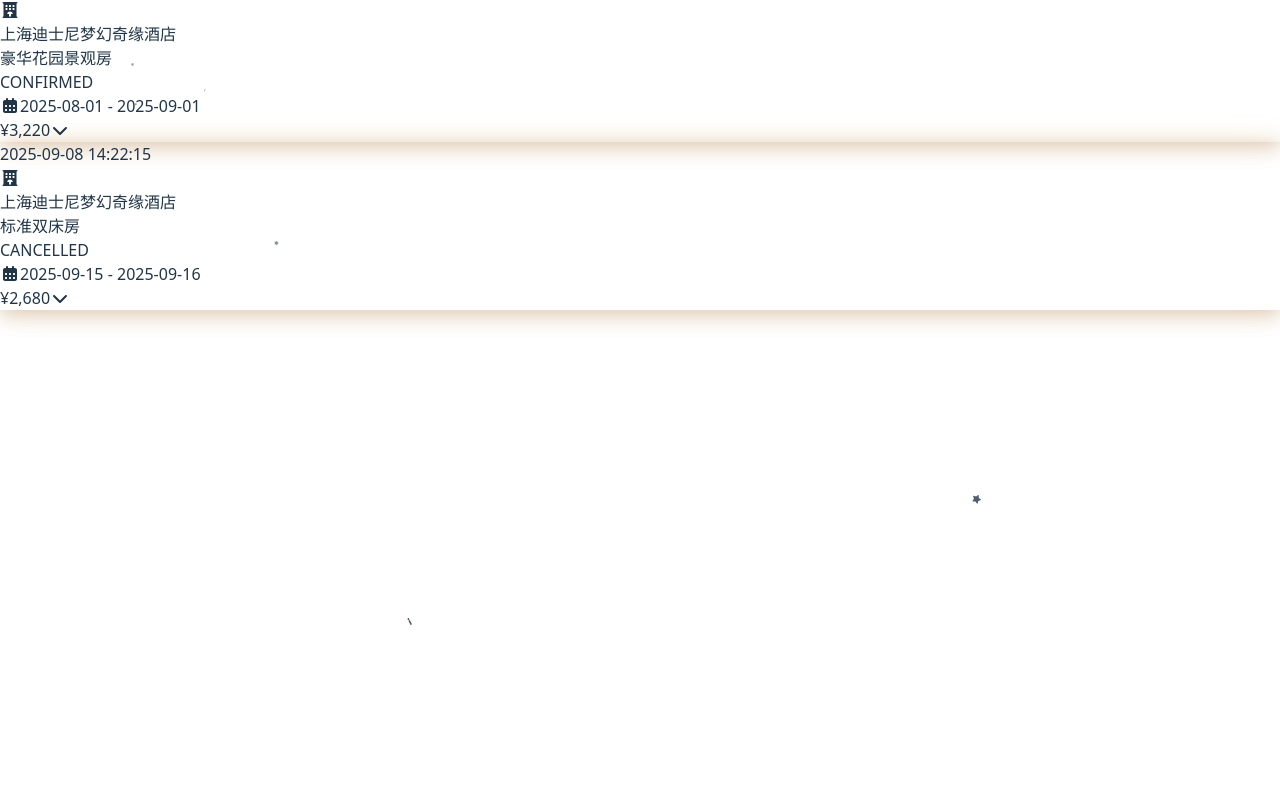
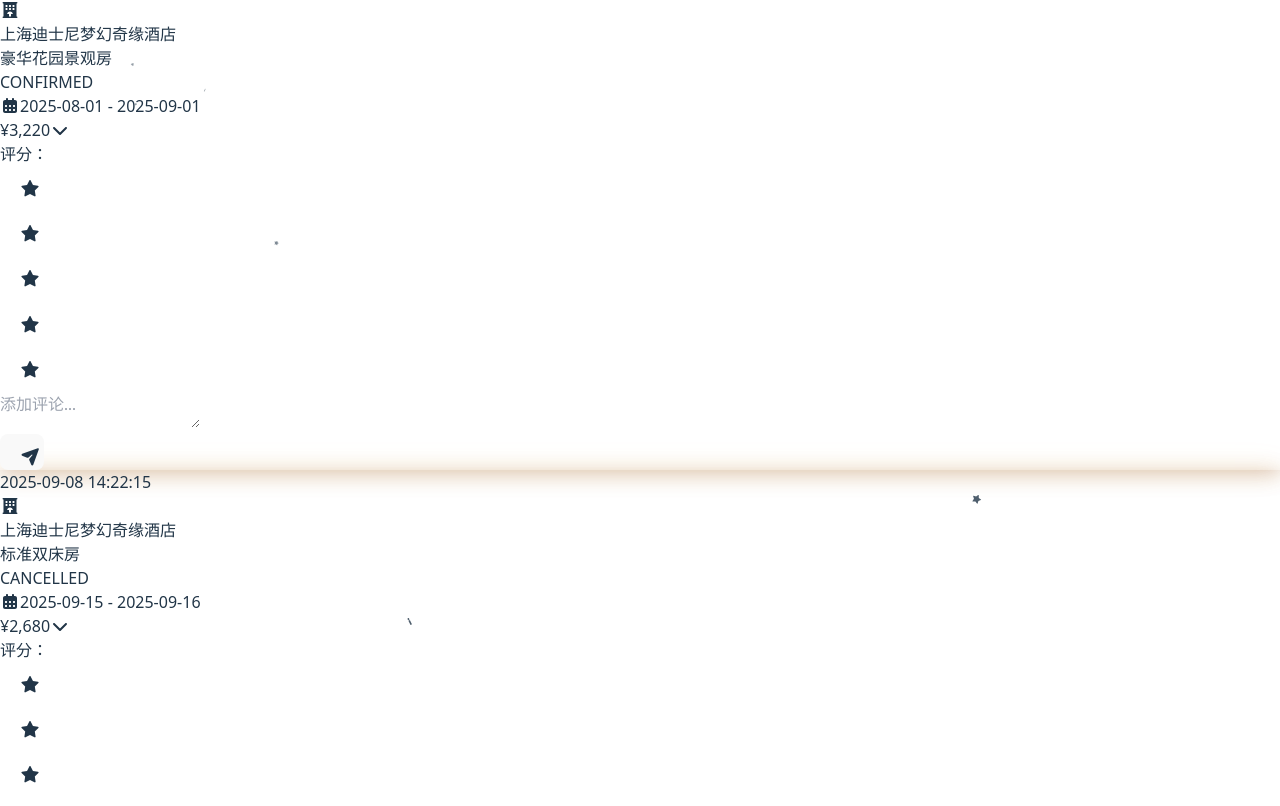
Before and after one commit to XOFJO/diseneyBookingFrontend, a React (Vite) app: page /order in a window 1280 px wide. Shown: the part 914-1720 px from the top of the page. Built offline with nearby package versions, Linux system fonts and the light colour scheme.

Commit message:
feat：实现星星打分

```diff
--- a/src/components/order/OrderCard.jsx
+++ b/src/components/order/OrderCard.jsx
@@ -1,10 +1,13 @@
 import React, { useState } from 'react';
 import { motion, AnimatePresence } from 'framer-motion';
 import { FontAwesomeIcon } from '@fortawesome/react-fontawesome';
-import { faHotel, faCalendarAlt, faUser, faPhone, faBed, faFileText, faIdCard, faChevronDown, faChevronUp, faMagic } from '@fortawesome/free-solid-svg-icons';
+import { faHotel, faCalendarAlt, faUser, faPhone, faBed, faFileText, faIdCard, faChevronDown, faChevronUp, faMagic, faPaperPlane, faStar } from '@fortawesome/free-solid-svg-icons';
 
 function OrderCard({ order, index }) {
     const [isExpanded, setIsExpanded] = useState(false);
+    const [comment, setComment] = useState('');
+    const [rating, setRating] = useState(0);
+    const [hoverRating, setHoverRating] = useState(0);
 
     const getStatusColor = (status) => {
         switch (status) {
@@ -15,6 +18,40 @@
             default:
                 return 'text-yellow-400 bg-yellow-400/20 border-yellow-400/30';
         }
+    };
+
+    const handleSendComment = () => {
+        if (comment.trim()) {
+            // 这里可以添加发送评论的逻辑
+            console.log('发送评论:', comment, '评分:', rating, '订单ID:', order.orderId);
+            setComment(''); // 清空输入框
+            setRating(0); // 清空评分
+        }
+    };
+
+    const handleKeyPress = (e) => {
+        if (e.key === 'Enter' && !e.shiftKey) {
+            e.preventDefault();
+            handleSendComment();
+        }
+    };
+
+    const handleStarHover = (starIndex, event) => {
+        const rect = event.target.getBoundingClientRect();
+        const x = event.clientX - rect.left;
+        const width = rect.width;
+        const isLeftHalf = x < width / 2;
+        const rating = isLeftHalf ? starIndex - 0.5 : starIndex;
+        setHoverRating(rating);
+    };
+
+    const handleStarClick = (starIndex, event) => {
+        const rect = event.target.getBoundingClientRect();
+        const x = event.clientX - rect.left;
+        const width = rect.width;
+        const isLeftHalf = x < width / 2;
+        const newRating = isLeftHalf ? starIndex - 0.5 : starIndex;
+        setRating(newRating);
     };
 
     return (
@@ -134,6 +171,97 @@
                         </motion.div>
                     )}
                 </AnimatePresence>
+
+                {/* Comment Input - Always Visible */}
+                <div className="border-t border-yellow-400/20 mt-3 pt-3" onClick={(e) => e.stopPropagation()}>
+                    {/* Rating Section */}
+                    <div className="flex items-center space-x-2 mb-2">
+                        <span className="text-xs text-purple-200" style={{ fontFamily: 'Georgia, serif' }}>评分：</span>
+                        <div className="flex items-center space-x-1">
+                            {[1, 2, 3, 4, 5].map((starIndex) => {
+                                const currentRating = hoverRating || rating;
+                                const isFull = currentRating >= starIndex;
+                                const isHalf = currentRating >= starIndex - 0.5 && currentRating < starIndex;
+
+                                return (
+                                    <div key={starIndex} className="relative inline-block">
+                                        <motion.button
+                                            onClick={(e) => handleStarClick(starIndex, e)}
+                                            onMouseMove={(e) => handleStarHover(starIndex, e)}
+                                            onMouseLeave={() => setHoverRating(0)}
+                                            className="focus:outline-none bg-transparent border-none p-0 relative block"
+                                            whileHover={{ scale: 1.1 }}
+                                            whileTap={{ scale: 0.9 }}
+                                            style={{ background: 'none' }}
+                                        >
+                                            {/* Background star (gray) */}
+                                            <FontAwesomeIcon
+                                                icon={faStar}
+                                                className="text-sm text-gray-500 transition-colors duration-200 block"
+                                                style={{ background: 'transparent' }}
+                                            />
+
+                                            {/* Foreground star (yellow) - full or half */}
+                                            {(isFull || isHalf) && (
+                                                <FontAwesomeIcon
+                                                    icon={faStar}
+                                                    className="text-sm text-yellow-400 transition-colors duration-200 absolute inset-0"
+                                                    style={{
+                                                        background: 'transparent',
+                                                        clipPath: isHalf ? 'inset(0 50% 0 0)' : 'none'
+                                                    }}
+                                                />
+                                            )}
+                                        </motion.button>
+                                    </div>
+                                );
+                            })}
+                            {rating > 0 && (
+                                <span className="text-xs text-purple-200 ml-2" style={{ fontFamily: 'Georgia, serif' }}>
+                                    {rating.toFixed(1)}
+                                </span>
+                            )}
+                        </div>
+                    </div>
+
+                    {/* Comment Input */}
+                    <div className="flex items-start space-x-3">
+                        <div className="flex-1 relative">
+                            <textarea
+                                value={comment}
+                                onChange={(e) => setComment(e.target.value)}
+                                onKeyPress={handleKeyPress}
+                                placeholder="添加评论..."
+                                className="w-full bg-black/30 backdrop-blur-sm border border-purple-400/30 rounded-lg px-3 py-2 text-purple-200 placeholder-purple-300/50 resize-none focus:outline-none focus:border-yellow-400/50 focus:ring-1 focus:ring-yellow-400/50 transition-all duration-200 text-xs"
+                                style={{
+                                    fontFamily: 'Georgia, serif',
+                                    height: '36px',
+                                    overflow: 'hidden'
+                                }}
+                                rows={1}
+                            />
+                        </div>
+                        <motion.button
+                            onClick={handleSendComment}
+                            disabled={!comment.trim()}
+                            className={`px-4 py-2 rounded-lg font-medium transition-all duration-200 flex items-center justify-center ${
+                                comment.trim()
+                                    ? 'bg-gradient-to-r from-purple-600 to-pink-600 text-white hover:from-purple-500 hover:to-pink-500 shadow-lg'
+                                    : 'bg-gray-600/50 text-gray-400 cursor-not-allowed'
+                            }`}
+                            style={{
+                                fontFamily: 'Georgia, serif',
+                                height: '36px',
+                                width: '44px',
+                                boxShadow: comment.trim() ? "0 0 15px rgba(251, 191, 36, 0.3)" : "none"
+                            }}
+                            whileHover={comment.trim() ? { scale: 1.05 } : {}}
+                            whileTap={comment.trim() ? { scale: 0.95 } : {}}
+                        >
+                            <FontAwesomeIcon icon={faPaperPlane} className="text-sm" />
+                        </motion.button>
+                    </div>
+                </div>
             </div>
         </motion.div>
     );
```
